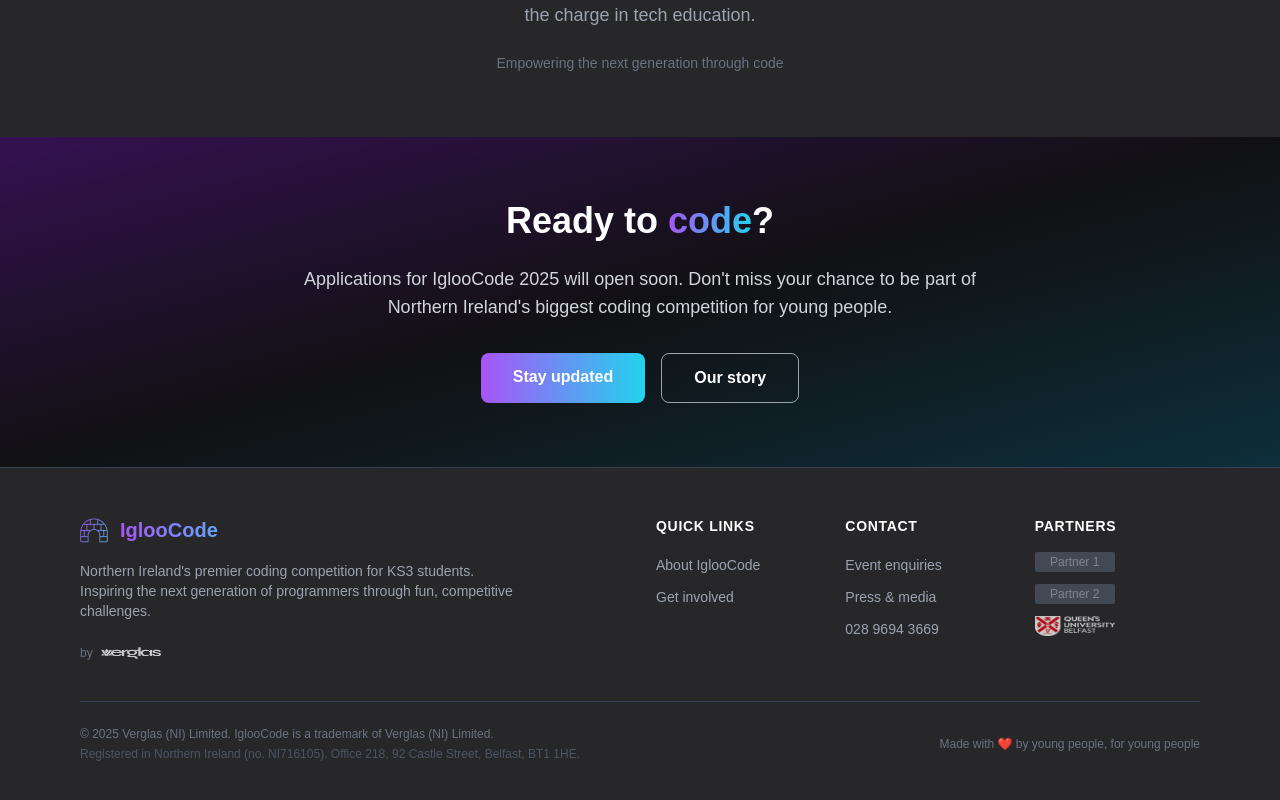
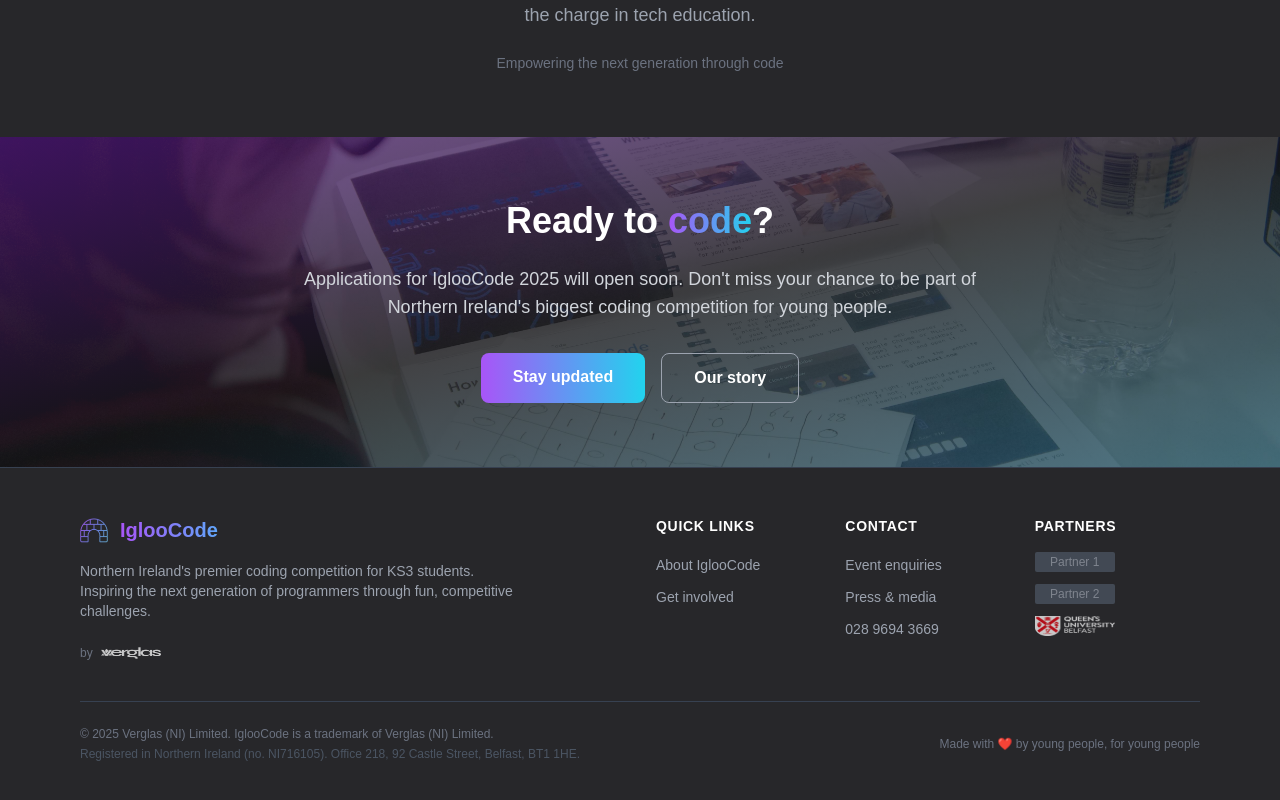
Before and after one commit to VerglasSoftware/igloocode-public, a Next.js app: page / in a window 1280 px wide. Shown: the part 2607-3407 px from the top of the page. Built offline with nearby package versions, Linux system fonts and the light colour scheme; a web font is replaced by a local one.

Commit message:
Ready to code image/gradient

```diff
--- a/pages/index.js
+++ b/pages/index.js
@@ -182,8 +182,8 @@
 				</div>
 			</section>
 
-			<section className="bg-hero bg-cover bg-center relative py-20 md:py-16 mt-8 md:mt-0">
-				<div className="absolute inset-0 bg-gradient-to-br from-purple-900/60 via-zinc-900/70 to-cyan-900/60"></div>
+			<section className="relative bg-cover bg-center py-20 md:py-16 mt-8 md:mt-0" style={{ backgroundImage: "url('/images/DSC01856.jpeg')" }}>
+				<div className="absolute inset-0 bg-gradient-to-br from-purple-900/70 via-zinc-900/80 to-cyan-900/70"></div>
 				<div className="max-w-4xl mx-auto text-center px-4 relative z-10">
 					<h2 className={`${red_hat_mono.className} text-white text-3xl sm:text-4xl font-bold mb-6`}>
 						Ready to <span className="text-transparent bg-clip-text bg-gradient-to-r from-purple-500 to-cyan-400">code</span>?
```
